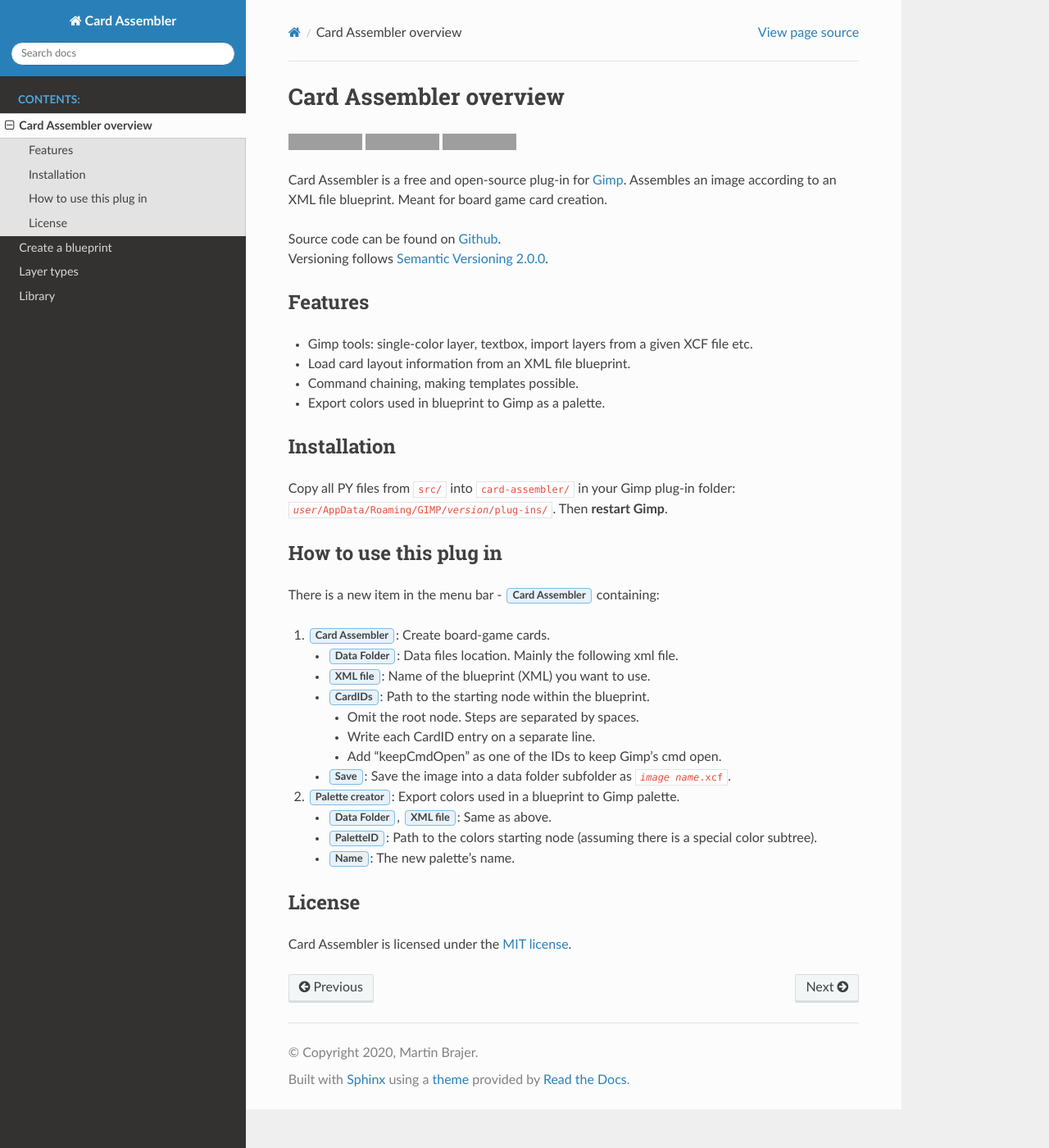
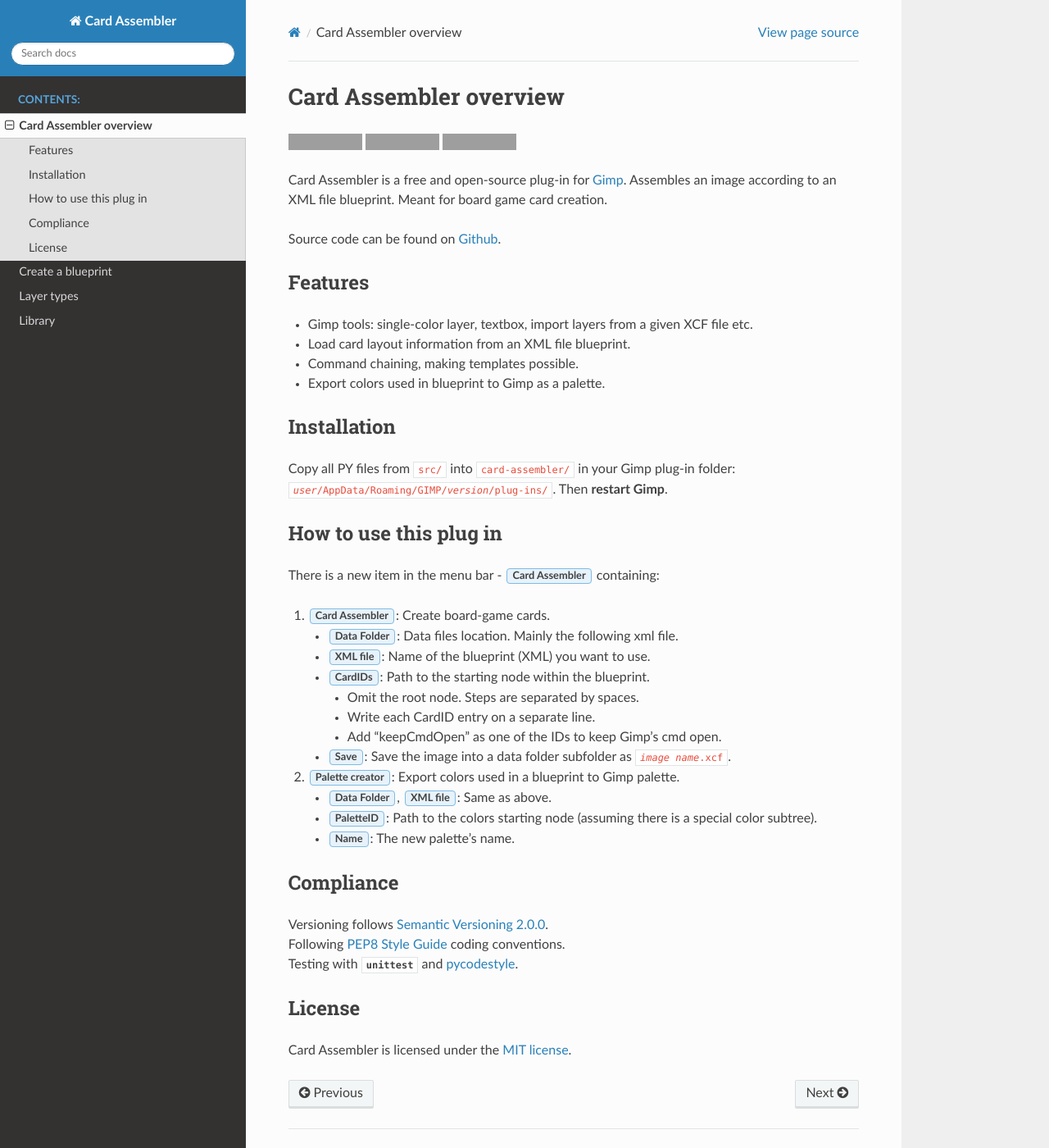
Before and after one commit to martin-brajer/card-assembler, a Sphinx documentation site: the page built from docs/source/overview.rst, in a window 1280 px wide and 1400 px high. Shown: the whole window at 82% size. Built offline with Sphinx 7.4.7 and the Read the Docs theme 2.0.0, drawn with Linux system fonts in a browser that asks for light colours; the version number could not be read and is left out; grey boxes are pictures that could not be loaded.

Commit message:
Compliance chapter added (PEP8 etc.)

```diff
--- a/docs/source/overview.rst
+++ b/docs/source/overview.rst
@@ -26,12 +26,14 @@
 * Command chaining, making templates possible.
 * Export colors used in blueprint to Gimp as a palette.
 
+
 Installation
 ------------
 
 Copy all PY files from :file:`src/` into :file:`card-assembler/`
 in your Gimp plug-in folder:
 :file:`{user}/AppData/Roaming/GIMP/{version}/plug-ins/`. Then **restart Gimp**.
+
 
 How to use this plug in
 -----------------------
@@ -58,6 +60,15 @@
      a special color subtree).
    * :guilabel:`Name`: The new palette's name.
 
+
+Compliance
+----------
+
+| Versioning follows `Semantic Versioning 2.0.0 <https://semver.org/>`_.
+| Following `PEP8 Style Guide <https://www.python.org/dev/peps/pep-0008/>`_ coding conventions.
+| Testing with :mod:`unittest` and `pycodestyle <https://pypi.org/project/pycodestyle/>`_.
+
+
 License
 -------
 
```
Also changed, not shown: other parts of docs/source/overview.rst (+2 -2 lines), README.md (+8 -1 lines).
